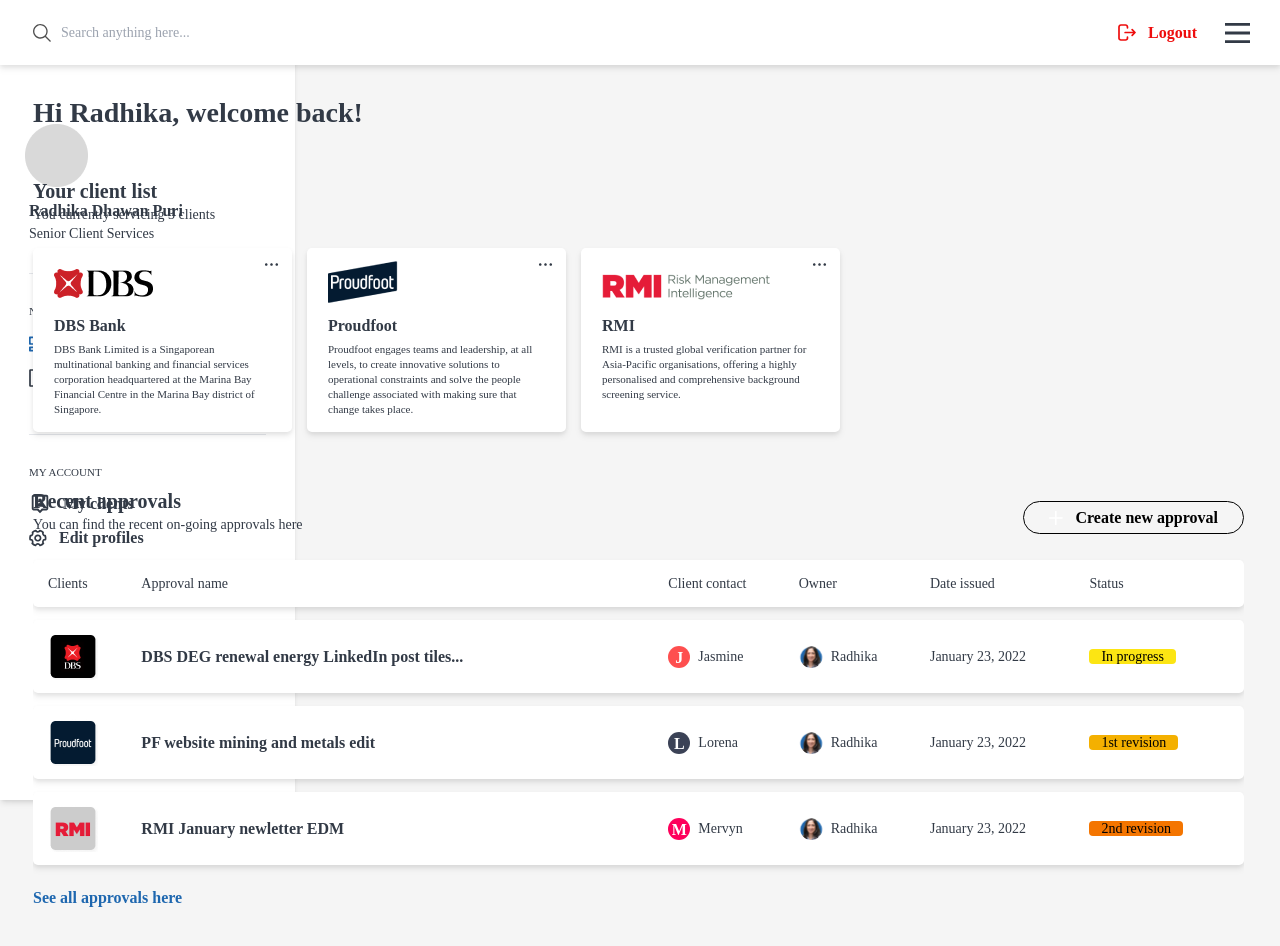
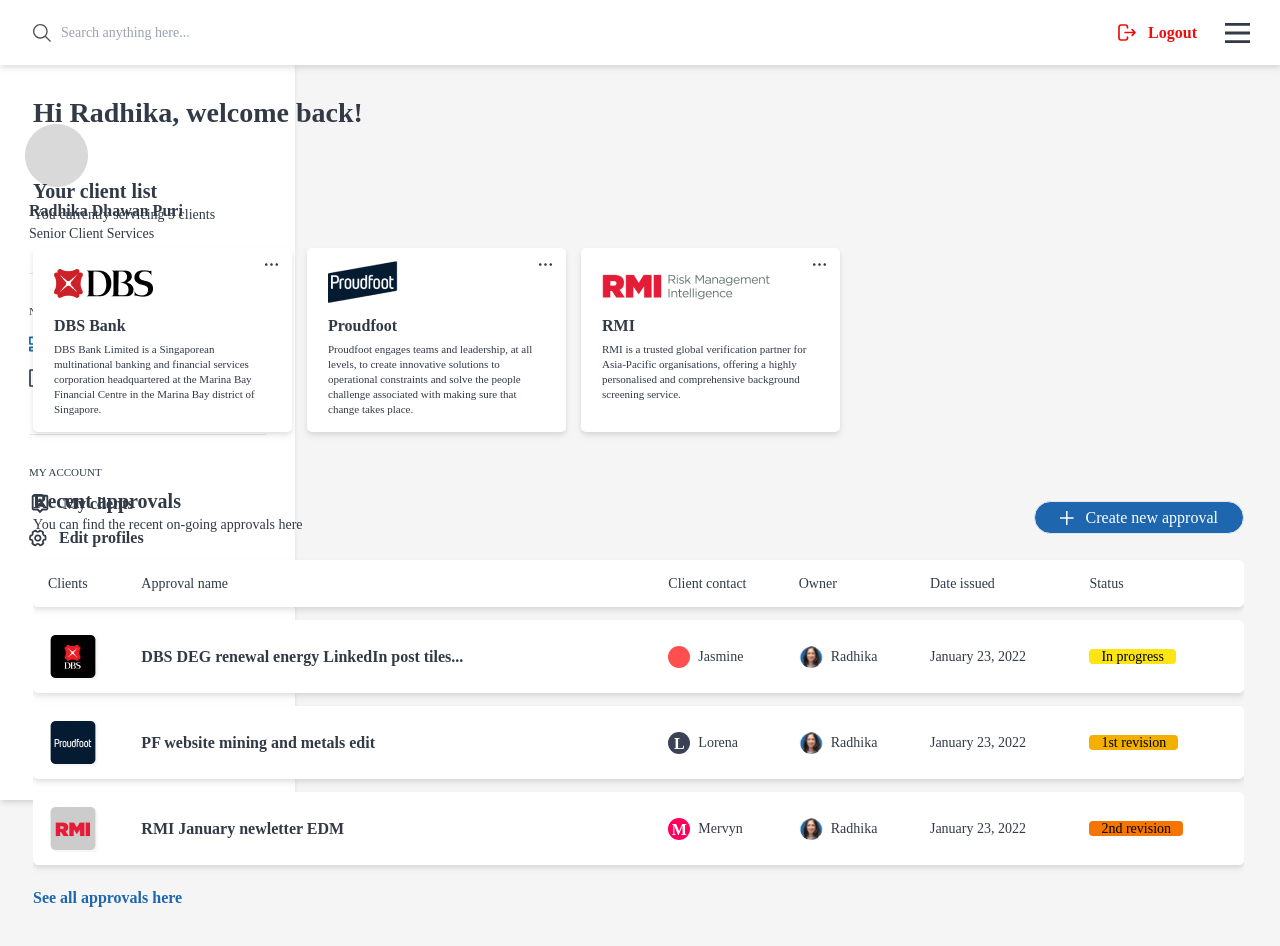
Before and after one commit to harun5897/gemstar, a React (Create React App) app: page / in a window 1280 px wide. Shown: the top 946 px of the page. Built offline with nearby package versions, Linux system fonts and the light colour scheme.

Commit message:
refactor(components): change text color

```diff
--- a/src/components/table/Table.js
+++ b/src/components/table/Table.js
@@ -24,7 +24,7 @@
             <td>
               <div className="flex">
                 <div className="w-[22px] h-[22px] rounded-full bg-[#FE0000B0] mr-2">
-                  <span className="text-[16px] font-[700] flex justify-center text-white"> J </span>
+                  <span className="text-[16px] font-[700] flex justify-center text-white">  </span>
                 </div>
                 <span> Jasmine </span>
               </div>
--- a/src/pages/Home.js
+++ b/src/pages/Home.js
@@ -19,9 +19,9 @@
           <p className="text-[14px] font-[400] leading-[19px]"> You can find the recent on-going approvals here </p>
         </div>
         <div className="ml-[33px] mt-7 sm:mt-0">
-          <button className=" py-[6px] px-[25px] rounded-[53px] leading-[19px] text-[16px] flex items-center font-bold border border-black text-black">
+          <button className=" py-[6px] px-[25px] rounded-[53px] leading-[19px] text-[16px] flex items-center border bg-[#1E67AF]">
             <img className="mr-3" src={ IconPlus } alt='' />
-            <span> Create new approval </span>
+            <span className='text-white'> Create new approval </span>
           </button>
         </div>
       </div>
```
